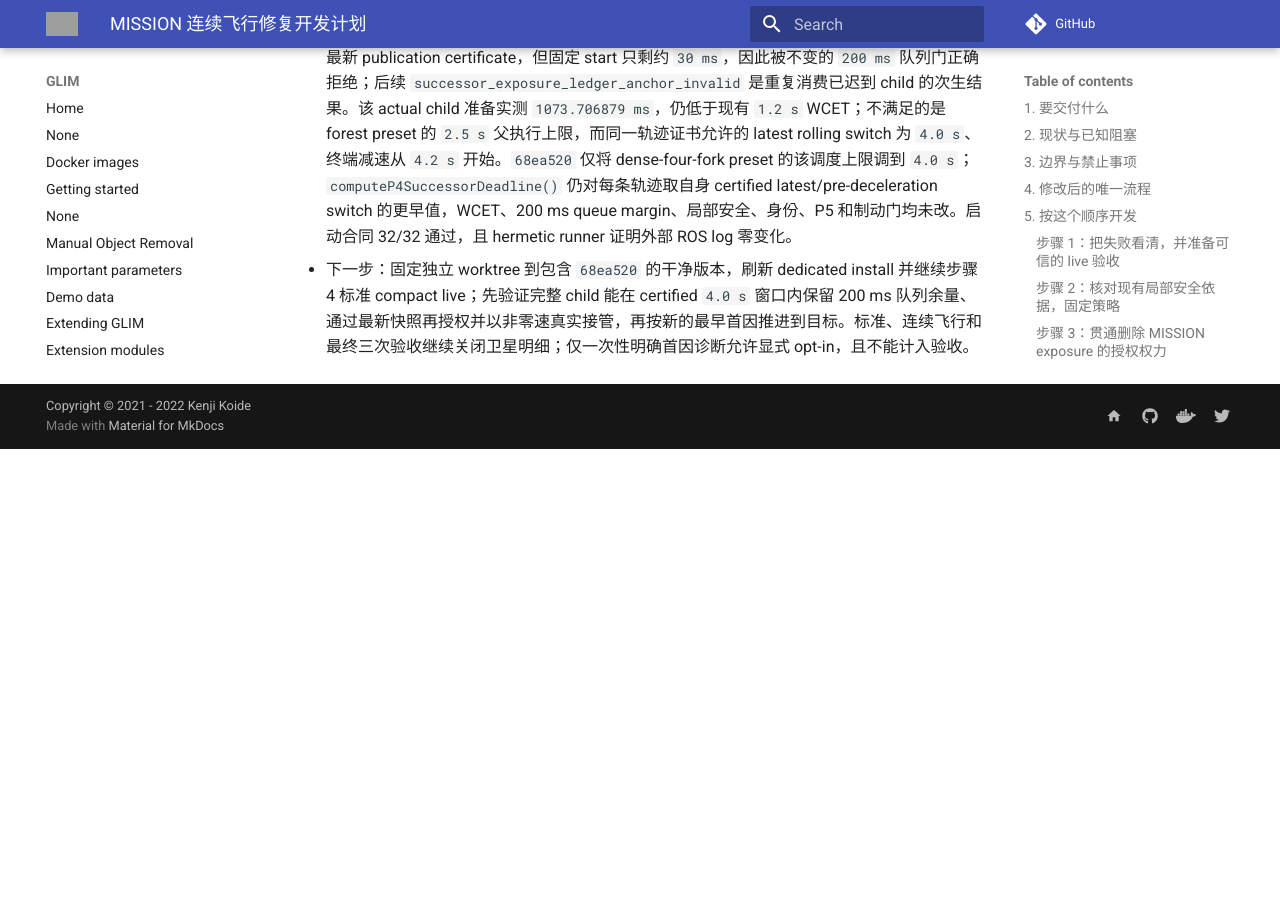
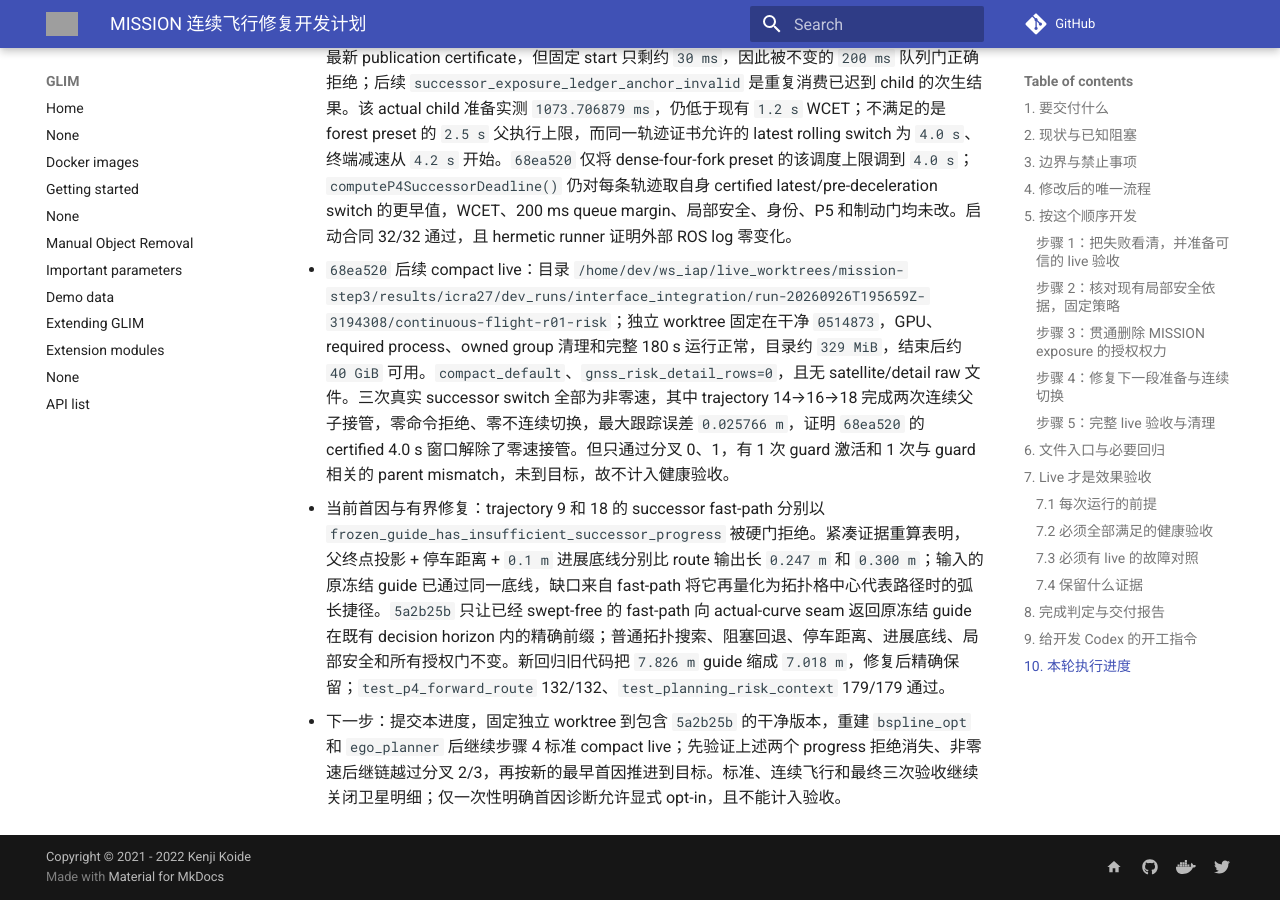
Before and after one commit to Printeger/iap, an MkDocs documentation site: the page built from docs/icra27/MISSION_CONTINUOUS_FLIGHT_IMPLEMENTATION_PLAN.md, in a window 1280 px wide and 900 px high, scrolled down 30655 px. Built offline with MkDocs 1.6.1 and Material for MkDocs 9.7.7, drawn with Linux system fonts in a browser that asks for light colours; nearby versions of some CDN libraries; comment, search, counter and statistics services are not loaded; before the commit the page ends 31104 px from its top, so only the background shows below that; grey boxes are pictures that could not be loaded.

Commit message:
docs(icra27): record successor guide truncation

```diff
--- a/docs/icra27/MISSION_CONTINUOUS_FLIGHT_IMPLEMENTATION_PLAN.md
+++ b/docs/icra27/MISSION_CONTINUOUS_FLIGHT_IMPLEMENTATION_PLAN.md
@@ -255,7 +255,7 @@
 
 ## 10. 本轮执行进度
 
-- 提交：步骤 1 为 `83fddbc`、`9f27a05`、`f6761b8`、`784d3d3`、`a4a35e9`、`30426ac`、`ffc118b`；步骤 2 为 `a751d5f`、`641b3ad`；步骤 3 为 `93bd62c`；步骤 4 当前代码到 `68ea520`（完整因果提交链见下述逐次 live 记录）；磁盘与证据策略为 `64f6764`、`b772ed9`（均基于计划提交 `e675443`）。用户历史文件 `docs/whatsnext.md` 保持未跟踪、未修改。
+- 提交：步骤 1 为 `83fddbc`、`9f27a05`、`f6761b8`、`784d3d3`、`a4a35e9`、`30426ac`、`ffc118b`；步骤 2 为 `a751d5f`、`641b3ad`；步骤 3 为 `93bd62c`；步骤 4 当前代码到 `5a2b25b`（完整因果提交链见下述逐次 live 记录）；磁盘与证据策略为 `64f6764`、`b772ed9`（均基于计划提交 `e675443`）。用户历史文件 `docs/whatsnext.md` 保持未跟踪、未修改。
 - 完成项：步骤 1 已补全 optimizer/refinement/manager/FSM 首因，continuous-flight analyzer 已拒绝 guard 伪后继、身份或父子链不符、零速切换、命令断流、required process 提前退出、短程停车、终点悬停不足和未由 odom 穿越四叉。步骤 2 已确认生产路径统一复用 `LocalMotionAssurance`/`LocalClearanceEvaluator` 且必要输入缺失时 fail closed；森林配置仍为 tracking `0.15 m`、safety margin `0.20 m`、surface `0.02 m`、`uncalibrated_default_v1`，故后续证据只适用于仿真/开发，不能冒充部署标定。步骤 3 已移除 MISSION exposure 的独立拒绝/制动权并保留真实风险诊断和排序；STRICT、局部净空、support/freshness、身份、动力学与制动门不变。
 - 失败首因：基线轨迹 5 为 `SUCCESSOR_CURVE_PREPARATION_FAILED` 且旧 detail 泄漏初始化占位；轨迹 9 为 P5 重复累计 prior episode 后 exposure braking。原始证据：`results/icra27/dev_runs/interface_integration/run-20260926T050049Z-450628/full-r01-risk/exports/planner_p4_risk_astar_debug.csv.execution_events.csv` 及同目录 `stdout.log`。步骤 3 干净 live 已证明旧 exposure 不再制动，但第一 actual B-spline 因 `local_clearance_margin_not_positive` 被硬局部门拒绝，下一冻结通道又继承失败候选的 `HOLD_REQUIRED`，故未首航；`bspline_count=0` 和零位移是结果，不是首因。
 - live 证据：步骤 3 使用独立 worktree/build/install，在 `93bd62c78b6dc7af731b25c6e2a71794d02b14eb` 运行 180 s；GPU preflight 通过、required processes 未提前退出、launch exit 0，manifest 为 `git_worktree_clean=true`。目录：`/home/dev/ws_iap/live_worktrees/mission-step3/results/icra27/dev_runs/interface_integration/run-20260926T081255Z-633590`。该失败运行不计入最终健康三次。
@@ -344,4 +344,6 @@
 - 当前首因与有界修复：trajectory 12 的完整 child 15 已完成同事件通道比较并进入 `SUCCESSOR_REAUTHORIZING`，随后以 `successor_exposure_ledger_anchor_invalid` 拒绝。安全回调占用默认互斥组时，reentrant controller trace 的 `trajectory_elapsed_s` 已推进，但 manager 将它与冻结的 planner 接收 ROS stamp 配对；全局 exposure ledger 使用推进后的 watchdog stamp，二者组合把同一物理时刻重复推进到固定 switch 之后。live 中 child start `1657065638.332598`、最晚 candidate-ready `1657065638.182598`，实际 trace 在约 `1657065638.1567`，仍有约 `26 ms` 固定队列裕度，因此不是放宽 deadline 的理由。`fc4031b` 让 trace 显式携带生成该 elapsed 的原始 `PositionCommand` stamp，并只在 execution-progress seam 保持这对时间证据；tracking、freshness、snapshot、ledger、queue margin、局部安全、P5 和身份门均不变。回归先在冻结 planner clock 下稳定得到同一 `successor_exposure_ledger_anchor_invalid`，修复后 bridge 为 `ok`；完整 `test_planning_risk_context` 179/179、`test_p4_forward_route` 131/131 通过，`quadrotor_msgs`、`so3_control` 和 `ego_planner` 完整重建通过。
 - `fc4031b` 后续 compact live：目录 `/home/dev/ws_iap/live_worktrees/mission-step3/results/icra27/dev_runs/interface_integration/run-20260926T194415Z-3136261/continuous-flight-r01-risk`；独立 worktree 固定在干净 `69e7471`，GPU、required process、owned group 清理和完整 180 s 运行正常，目录约 `245 MiB`，结束后约 `41 GiB` 可用。`compact_default`、`gnss_risk_detail_rows=0`，且没有 satellite/detail/runtime-window raw 文件。轨迹 2→3→5→7 已形成连续 child 链，全程零命令拒绝、零不连续切换，最大跟踪误差 `0.034358 m`，实际通过分叉 0、1、2；但 4 次 successor switch 中只有 1 次非零速，3 次 non-nominal 激活，未通过分叉 3 且未到目标，故不计入健康验收。
 - 当前首因与有界修复：trajectory 89 在墙钟 `19:46:05.269` 已完整缓存，`19:46:05.353` 通过最新 publication certificate，但固定 start 只剩约 `30 ms`，因此被不变的 `200 ms` 队列门正确拒绝；后续 `successor_exposure_ledger_anchor_invalid` 是重复消费已迟到 child 的次生结果。该 actual child 准备实测 `1073.706879 ms`，仍低于现有 `1.2 s` WCET；不满足的是 forest preset 的 `2.5 s` 父执行上限，而同一轨迹证书允许的 latest rolling switch 为 `4.0 s`、终端减速从 `4.2 s` 开始。`68ea520` 仅将 dense-four-fork preset 的该调度上限调到 `4.0 s`；`computeP4SuccessorDeadline()` 仍对每条轨迹取自身 certified latest/pre-deceleration switch 的更早值，WCET、200 ms queue margin、局部安全、身份、P5 和制动门均未改。启动合同 32/32 通过，且 hermetic runner 证明外部 ROS log 零变化。
-- 下一步：固定独立 worktree 到包含 `68ea520` 的干净版本，刷新 dedicated install 并继续步骤 4 标准 compact live；先验证完整 child 能在 certified `4.0 s` 窗口内保留 200 ms 队列余量、通过最新快照再授权并以非零速真实接管，再按新的最早首因推进到目标。标准、连续飞行和最终三次验收继续关闭卫星明细；仅一次性明确首因诊断允许显式 opt-in，且不能计入验收。
+- `68ea520` 后续 compact live：目录 `/home/dev/ws_iap/live_worktrees/mission-step3/results/icra27/dev_runs/interface_integration/run-20260926T195659Z-3194308/continuous-flight-r01-risk`；独立 worktree 固定在干净 `0514873`，GPU、required process、owned group 清理和完整 180 s 运行正常，目录约 `329 MiB`，结束后约 `40 GiB` 可用。`compact_default`、`gnss_risk_detail_rows=0`，且无 satellite/detail raw 文件。三次真实 successor switch 全部为非零速，其中 trajectory 14→16→18 完成两次连续父子接管，零命令拒绝、零不连续切换，最大跟踪误差 `0.025766 m`，证明 `68ea520` 的 certified 4.0 s 窗口解除了零速接管。但只通过分叉 0、1，有 1 次 guard 激活和 1 次与 guard 相关的 parent mismatch，未到目标，故不计入健康验收。
+- 当前首因与有界修复：trajectory 9 和 18 的 successor fast-path 分别以 `frozen_guide_has_insufficient_successor_progress` 被硬门拒绝。紧凑证据重算表明，父终点投影 + 停车距离 + `0.1 m` 进展底线分别比 route 输出长 `0.247 m` 和 `0.300 m`；输入的原冻结 guide 已通过同一底线，缺口来自 fast-path 将它再量化为拓扑格中心代表路径时的弧长捷径。`5a2b25b` 只让已经 swept-free 的 fast-path 向 actual-curve seam 返回原冻结 guide 在既有 decision horizon 内的精确前缀；普通拓扑搜索、阻塞回退、停车距离、进展底线、局部安全和所有授权门不变。新回归旧代码把 `7.826 m` guide 缩成 `7.018 m`，修复后精确保留；`test_p4_forward_route` 132/132、`test_planning_risk_context` 179/179 通过。
+- 下一步：提交本进度，固定独立 worktree 到包含 `5a2b25b` 的干净版本，重建 `bspline_opt` 和 `ego_planner` 后继续步骤 4 标准 compact live；先验证上述两个 progress 拒绝消失、非零速后继链越过分叉 2/3，再按新的最早首因推进到目标。标准、连续飞行和最终三次验收继续关闭卫星明细；仅一次性明确首因诊断允许显式 opt-in，且不能计入验收。
```
